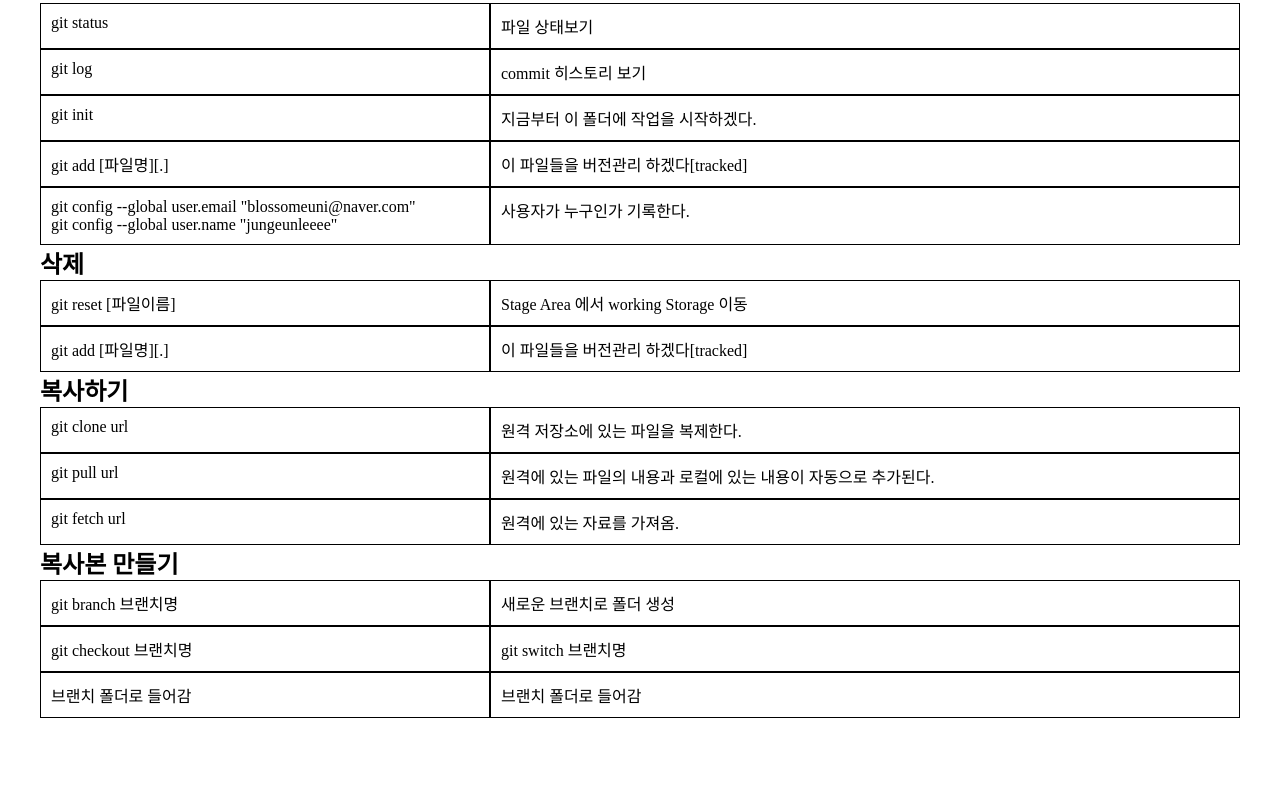
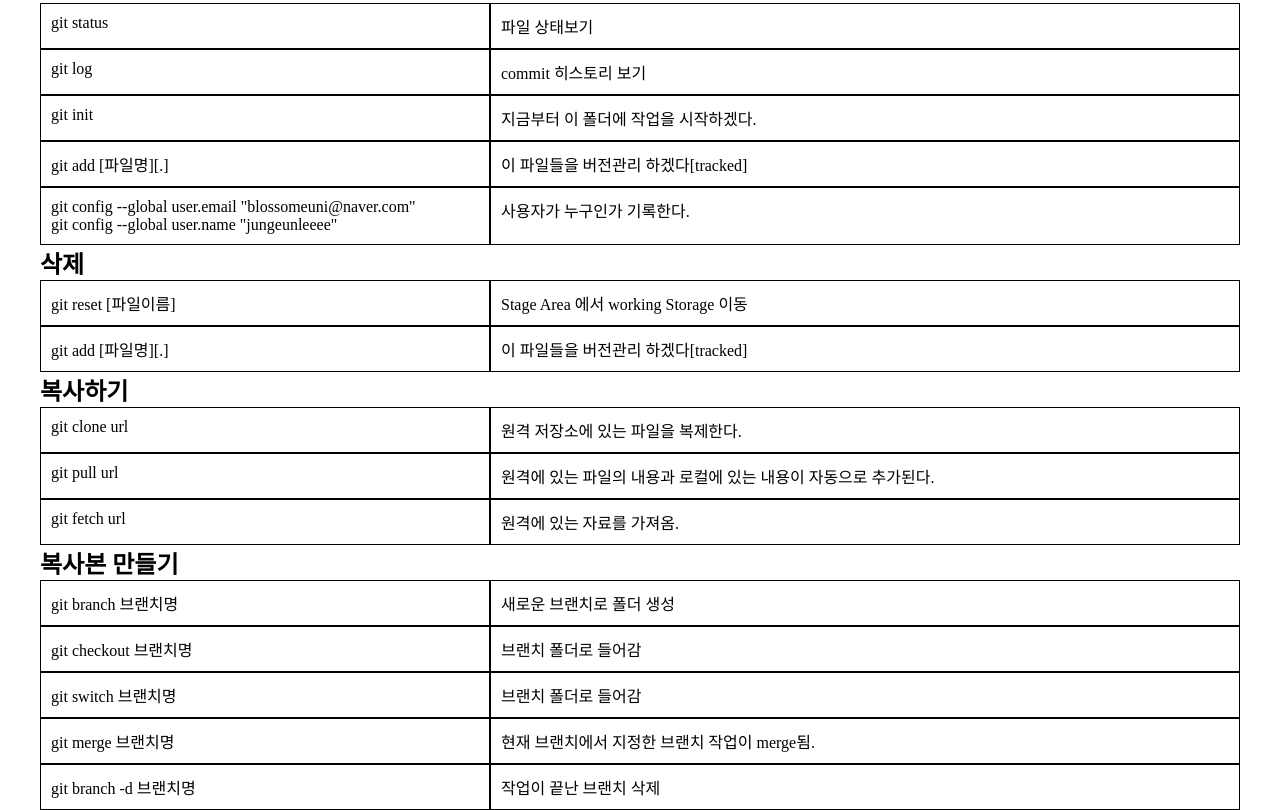
Before and after one commit to jungeunleeee/work, a plain HTML site: page index.html in a window 1280 px wide. Shown: the part 69-879 px from the top of the page. Before the commit the page ends 800 px from the top, so only its background shows below. Drawn offline with Linux system fonts and the light colour scheme.

Commit message:
이제 완성

```diff
--- a/index.html
+++ b/index.html
@@ -49,9 +49,13 @@
             <div>git branch 브랜치명</div>
             <div>새로운 브랜치로 폴더 생성</div>
             <div>git checkout 브랜치명</div>
+            <div>브랜치 폴더로 들어감</div>
             <div>git switch 브랜치명</div>
             <div>브랜치 폴더로 들어감</div>
-            <div>브랜치 폴더로 들어감</div>
+            <div>git merge 브랜치명</div>
+            <div>현재 브랜치에서 지정한 브랜치 작업이 merge됨.</div>
+            <div>git branch -d 브랜치명</div>
+            <div>작업이 끝난 브랜치 삭제</div>
         </div>
 
     </div>
```
Also changed, not shown: clonework.html (+0 -1 lines).
